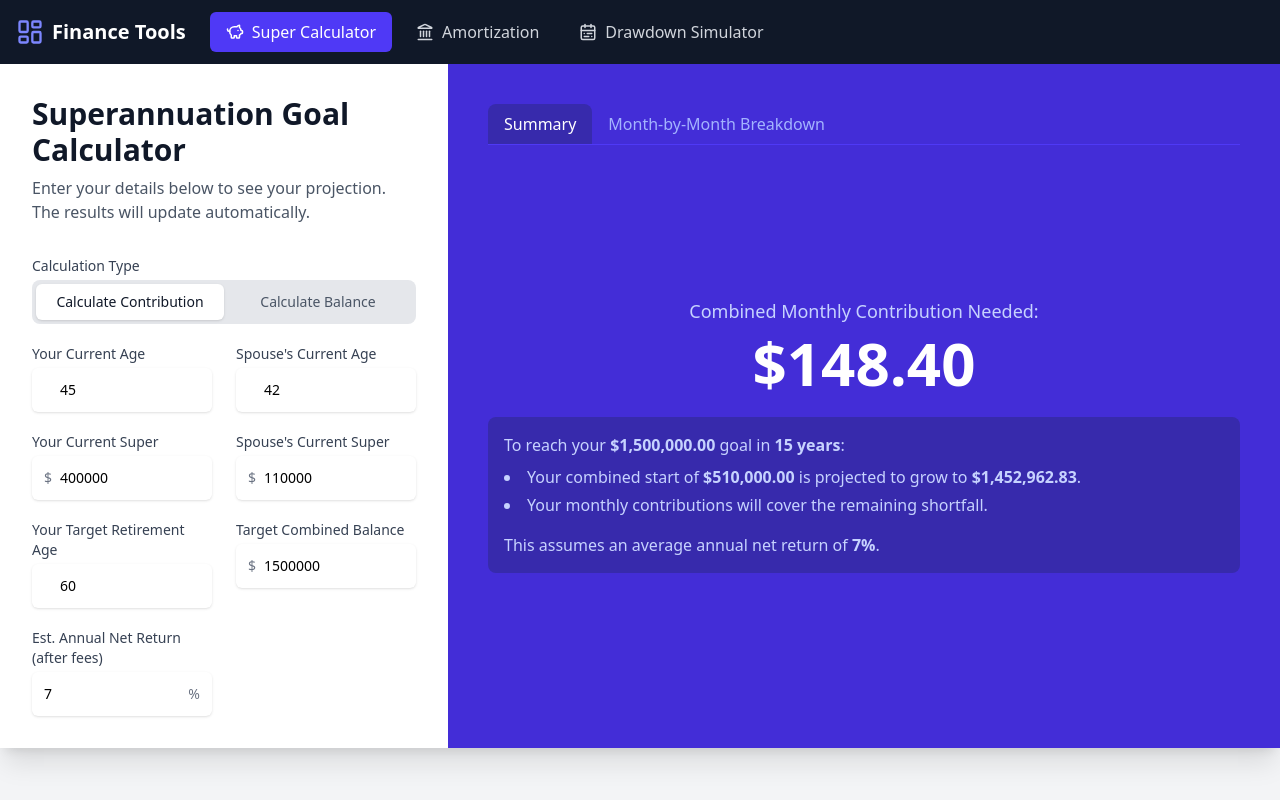
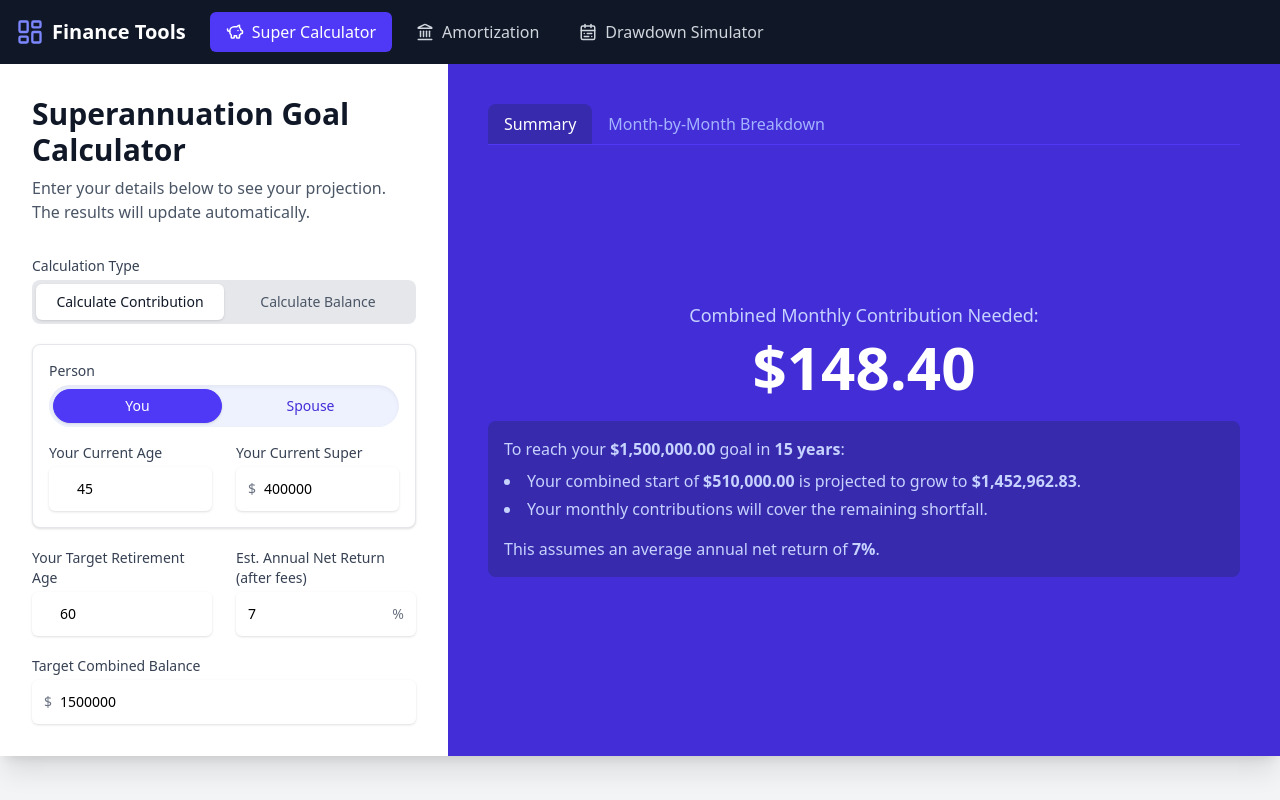
Before and after one commit to vbhargav80/fin-planner, a React (Vite) app: page / in a window 1280 px wide. Built offline with nearby package versions, Linux system fonts and the light colour scheme.

Commit message:
feat: add PersonTabsPanel component and integrate it into SuperForm for improved user interaction

```diff
--- /dev/null
+++ b/src/components/PersonTabsPanel.tsx
@@ -0,0 +1,22 @@
+import React from 'react';
+
+interface PersonTabsPanelProps {
+  title?: string;
+  className?: string;
+  children?: React.ReactNode;
+}
+
+const PersonTabsPanel: React.FC<PersonTabsPanelProps> = ({ title, className = '', children }) => {
+  return (
+    <div className={`border border-gray-200 rounded-lg bg-white p-4 shadow-sm ${className}`}>
+      {title && (
+        <div className="block text-sm font-medium text-gray-700 mb-1">{title}</div>
+      )}
+      <div>
+        {children}
+      </div>
+    </div>
+  );
+};
+
+export default PersonTabsPanel;
--- a/src/components/super/SuperForm.tsx
+++ b/src/components/super/SuperForm.tsx
@@ -1,5 +1,6 @@
 import React from 'react';
 import { InputGroup } from '../common/InputGroup';
+import PersonTabsPanel from '../PersonTabsPanel';
 import type { SuperCalculatorState } from '../../types/super.types';
 
 interface SuperFormProps {
@@ -21,6 +22,8 @@ export const SuperForm: React.FC<SuperFormProps> = ({ calculator }) => {
         error
     } = calculator;
 
+    const [activePersonTab, setActivePersonTab] = React.useState<'self' | 'spouse'>('self');
+
     return (
         <div className="md:w-[35%] p-6 sm:p-8 overflow-y-auto">
             <h2 className="text-3xl font-bold text-gray-900">
@@ -32,6 +35,7 @@ export const SuperForm: React.FC<SuperFormProps> = ({ calculator }) => {
             </p>
 
             <div className="mt-8 space-y-5">
+                {/* Calculation type toggle */}
                 <div>
                     <label className="block text-sm font-medium text-gray-700">
                         Calculation Type
@@ -62,18 +66,41 @@ export const SuperForm: React.FC<SuperFormProps> = ({ calculator }) => {
                     </div>
                 </div>
 
-                <div className="grid grid-cols-1 sm:grid-cols-2 gap-x-6 gap-y-5">
+                {/* Person tabs panel (using reusable component) */}
+                <PersonTabsPanel title="Person">
+                    <div className="flex w-full gap-1 rounded-full bg-indigo-50 p-1 shadow-inner">
+                        <button
+                            type="button"
+                            onClick={() => setActivePersonTab('self')}
+                            className={`flex-1 px-4 py-1.5 text-sm font-medium rounded-full text-center transition-colors duration-150 border ${
+                                activePersonTab === 'self'
+                                    ? 'bg-indigo-600 text-white border-indigo-600 shadow-sm'
+                                    : 'bg-transparent text-indigo-700 border-transparent hover:bg-indigo-100'
+                            }`}
+                        >
+                            You
+                        </button>
+                        <button
+                            type="button"
+                            onClick={() => setActivePersonTab('spouse')}
+                            className={`flex-1 px-4 py-1.5 text-sm font-medium rounded-full text-center transition-colors duration-150 border ${
+                                activePersonTab === 'spouse'
+                                    ? 'bg-indigo-600 text-white border-indigo-600 shadow-sm'
+                                    : 'bg-transparent text-indigo-700 border-transparent hover:bg-indigo-100'
+                            }`}
+                        >
+                            Spouse
+                        </button>
+                    </div>
+
+                    <div className="mt-4 grid grid-cols-1 sm:grid-cols-2 gap-x-6 gap-y-5">
+                        {activePersonTab === 'self' && (
+                            <>
                                 <InputGroup
                                     label="Your Current Age"
                                     id="myAge"
                                     value={myAge}
                                     onChange={(e) => setMyAge(e.target.value)}
-                    />
-                    <InputGroup
-                        label="Spouse's Current Age"
-                        id="wifeAge"
-                        value={wifeAge}
-                        onChange={(e) => setWifeAge(e.target.value)}
                                 />
                                 <InputGroup
                                     label="Your Current Super"
@@ -83,6 +110,17 @@ export const SuperForm: React.FC<SuperFormProps> = ({ calculator }) => {
                                     symbol="$"
                                     symbolPosition="left"
                                 />
+                            </>
+                        )}
+
+                        {activePersonTab === 'spouse' && (
+                            <>
+                                <InputGroup
+                                    label="Spouse's Current Age"
+                                    id="wifeAge"
+                                    value={wifeAge}
+                                    onChange={(e) => setWifeAge(e.target.value)}
+                                />
                                 <InputGroup
                                     label="Spouse's Current Super"
                                     id="wifeSuper"
@@ -91,6 +129,13 @@ export const SuperForm: React.FC<SuperFormProps> = ({ calculator }) => {
                                     symbol="$"
                                     symbolPosition="left"
                                 />
+                            </>
+                        )}
+                    </div>
+                </PersonTabsPanel>
+
+                {/* Shared goal & contribution inputs */}
+                <div className="grid grid-cols-1 sm:grid-cols-2 gap-x-6 gap-y-5">
                     <InputGroup
                         label="Your Target Retirement Age"
                         id="targetAge"
@@ -98,16 +143,7 @@ export const SuperForm: React.FC<SuperFormProps> = ({ calculator }) => {
                         onChange={(e) => setTargetAge(e.target.value)}
                     />
 
-                    {calcMode === 'contribution' && (
-                        <InputGroup
-                            label="Target Combined Balance"
-                            id="targetBalance"
-                            value={targetBalance}
-                            onChange={(e) => setTargetBalance(e.target.value)}
-                            symbol="$"
-                            symbolPosition="left"
-                        />
-                    )}
+
                     {calcMode === 'balance' && (
                         <>
                             <InputGroup
@@ -143,6 +179,20 @@ export const SuperForm: React.FC<SuperFormProps> = ({ calculator }) => {
                     </div>
                 </div>
 
+                {/* Move Target Combined Balance to the bottom of the form for better flow */}
+                {calcMode === 'contribution' && (
+                    <div>
+                        <InputGroup
+                            label="Target Combined Balance"
+                            id="targetBalance"
+                            value={targetBalance}
+                            onChange={(e) => setTargetBalance(e.target.value)}
+                            symbol="$"
+                            symbolPosition="left"
+                        />
+                    </div>
+                )}
+
                 {error && (
                     <div className="mt-4 text-center text-red-600 font-medium">
                         {error}
```
Lines whose indentation alone changed are shown as unchanged.
